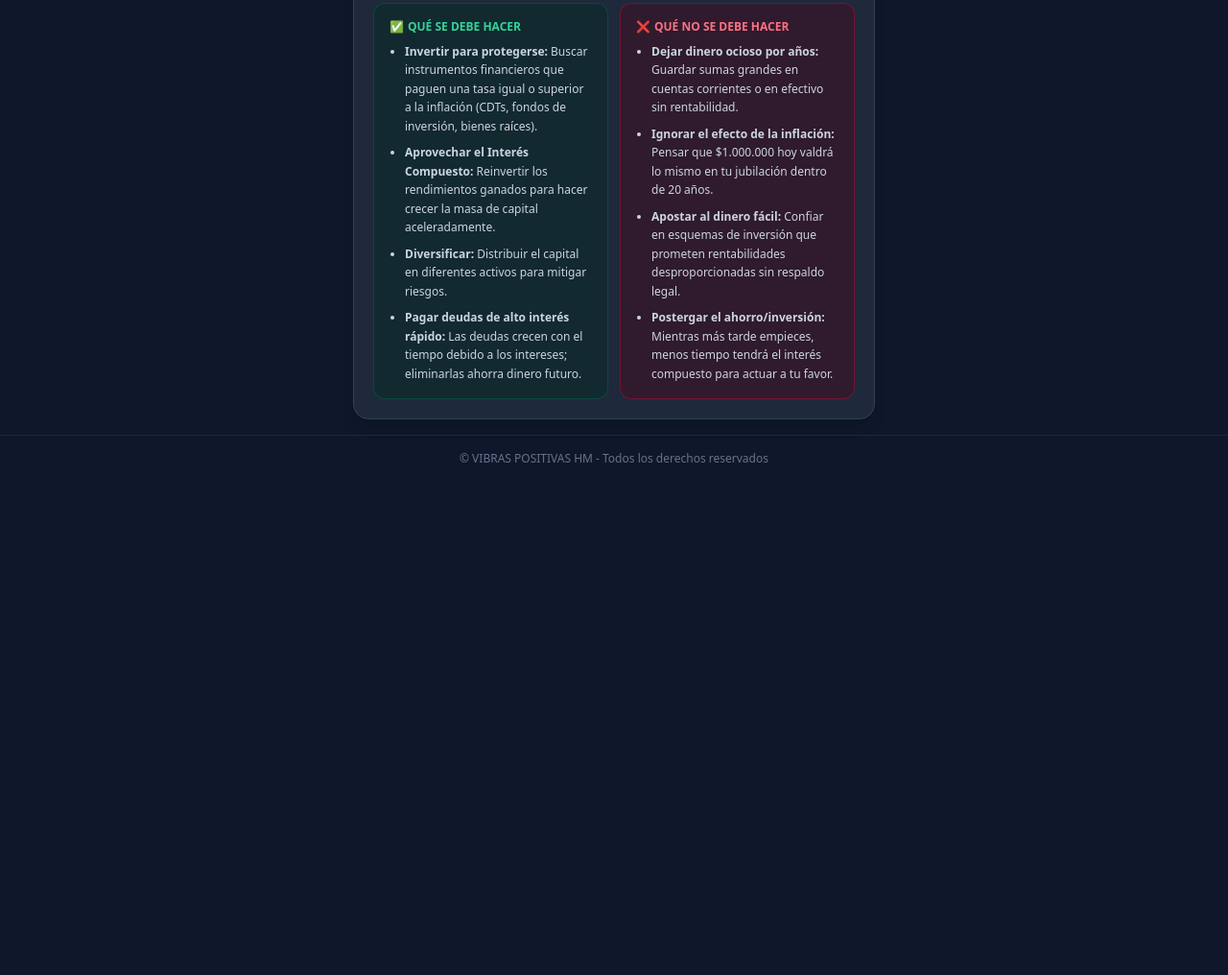
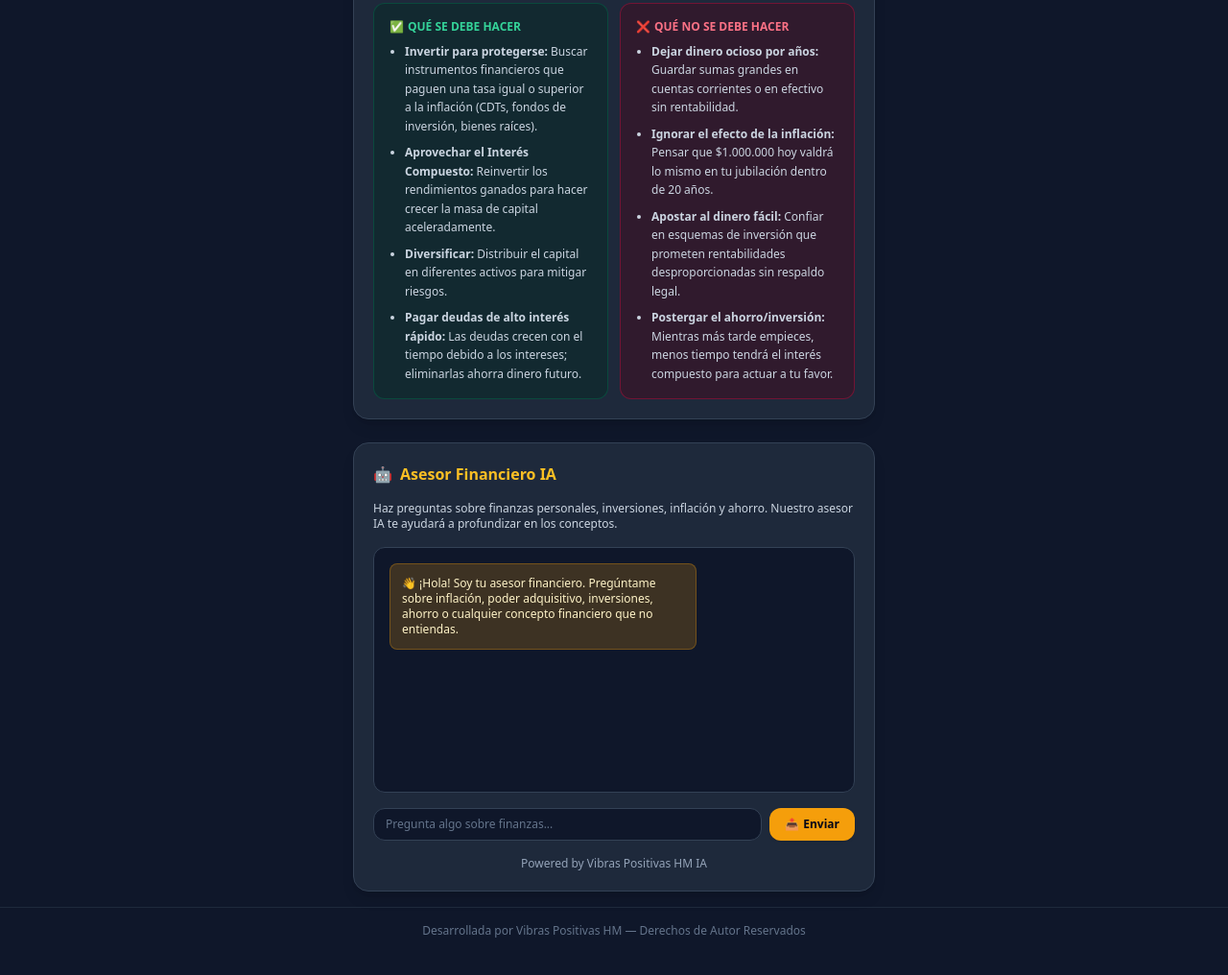
Before and after one commit to haroldco45/valordeldinero, a plain HTML site: page index.html in a window 1280 px wide. Shown: the part 2075-3091 px from the top of the page at 96% size. Before the commit the page ends 2625 px from the top, so only its background shows below. Drawn offline with nearby package versions, Linux system fonts and the light colour scheme.

Commit message:
Update index.html

```diff
--- a/index.html
+++ b/index.html
@@ -230,10 +230,48 @@
       </div>
     </section>
 
+    <!-- Sección 6: Asesor Financiero IA (Nuevo) -->
+    <section class="bg-slate-800 rounded-2xl p-5 border border-slate-700 shadow-lg space-y-4">
+      <h2 class="text-base font-semibold text-amber-400 flex items-center gap-2">
+        <span>🤖</span> Asesor Financiero IA
+      </h2>
+      <p class="text-xs text-slate-300">
+        Haz preguntas sobre finanzas personales, inversiones, inflación y ahorro. Nuestro asesor IA te ayudará a profundizar en los conceptos.
+      </p>
+
+      <!-- Chat Container -->
+      <div id="chat-container" class="bg-slate-900 rounded-xl border border-slate-700 h-64 overflow-y-auto p-4 space-y-3 mb-3">
+        <div class="flex justify-start">
+          <div class="bg-amber-500/20 text-amber-100 text-xs p-3 rounded-lg max-w-xs border border-amber-500/30">
+            👋 ¡Hola! Soy tu asesor financiero. Pregúntame sobre inflación, poder adquisitivo, inversiones, ahorro o cualquier concepto financiero que no entiendas.
+          </div>
+        </div>
+      </div>
+
+      <!-- Input y Botón -->
+      <div class="flex gap-2">
+        <input
+          type="text"
+          id="user-question"
+          placeholder="Pregunta algo sobre finanzas..."
+          class="flex-1 bg-slate-900 border border-slate-700 rounded-xl px-3 py-2 text-xs text-white placeholder-slate-500 focus:outline-none focus:border-amber-500 transition"
+          onkeypress="if(event.key==='Enter') enviarPregunta()"
+        >
+        <button
+          onclick="enviarPregunta()"
+          class="bg-amber-500 hover:bg-amber-400 text-slate-950 text-xs font-semibold px-4 py-2 rounded-xl transition shadow flex items-center gap-1"
+          id="send-btn"
+        >
+          <span>📤</span> Enviar
+        </button>
+      </div>
+      <p class="text-xs text-slate-400 text-center">Powered by Vibras Positivas HM IA</p>
+    </section>
+
   </main>
 
   <footer class="mt-auto py-4 text-center text-xs text-slate-500 border-t border-slate-800">
-    <p>© VIBRAS POSITIVAS HM - Todos los derechos reservados</p>
+    <p>Desarrollada por Vibras Positivas HM — Derechos de Autor Reservados</p>
   </footer>
 
   <!-- Lógica JavaScript y PWA Dinámica -->
@@ -365,6 +403,62 @@
       const swUrl = URL.createObjectURL(blob);
       navigator.serviceWorker.register(swUrl).catch(() => {});
     }
+
+    // ==================== ASESOR FINANCIERO IA ====================
+    const chatContainer = document.getElementById('chat-container');
+    const userQuestion = document.getElementById('user-question');
+    const sendBtn = document.getElementById('send-btn');
+
+    function agregarMensajeAlChat(texto, esUsuario = false) {
+      const div = document.createElement('div');
+      const alineacion = esUsuario ? 'justify-end' : 'justify-start';
+      const bgColor = esUsuario ? 'bg-blue-600/30 border-blue-500/30 text-blue-100' : 'bg-amber-500/20 border-amber-500/30 text-amber-100';
+
+      div.className = `flex ${alineacion}`;
+      div.innerHTML = `<div class="${bgColor} text-xs p-3 rounded-lg max-w-xs border">${texto}</div>`;
+      chatContainer.appendChild(div);
+      chatContainer.scrollTop = chatContainer.scrollHeight;
+    }
+
+    async function enviarPregunta() {
+      const pregunta = userQuestion.value.trim();
+      if (!pregunta) return;
+
+      // Agregar pregunta del usuario al chat
+      agregarMensajeAlChat(pregunta, true);
+      userQuestion.value = '';
+      sendBtn.disabled = true;
+      sendBtn.innerHTML = '<span>⏳</span> Pensando...';
+
+      try {
+        // Llamar a Netlify Function (ver instrucciones más abajo)
+        const response = await fetch('/.netlify/functions/asesor-financiero', {
+          method: 'POST',
+          headers: { 'Content-Type': 'application/json' },
+          body: JSON.stringify({
+            pregunta: pregunta,
+            contexto: {
+              monto: document.getElementById('amount')?.value || 'no especificado',
+              años: document.getElementById('years')?.value || 'no especificado',
+              inflacion: document.getElementById('inflation')?.value || 'no especificada'
+            }
+          })
+        });
+
+        const data = await response.json();
+        if (data.respuesta) {
+          agregarMensajeAlChat(data.respuesta, false);
+        } else {
+          agregarMensajeAlChat('❌ Error al procesar tu pregunta. Intenta de nuevo.', false);
+        }
+      } catch (error) {
+        console.error('Error:', error);
+        agregarMensajeAlChat('⚠️ No hay conexión con el asesor IA. Verifica que la Netlify Function esté configurada.', false);
+      } finally {
+        sendBtn.disabled = false;
+        sendBtn.innerHTML = '<span>📤</span> Enviar';
+      }
+    }
   </script>
 </body>
 </html>
```
